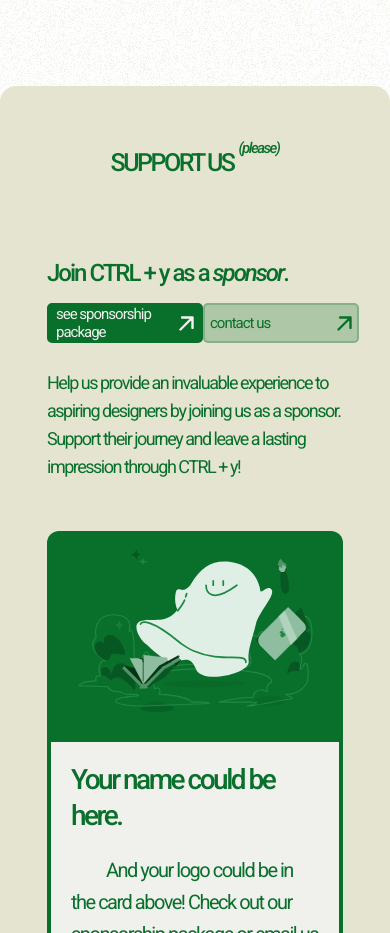
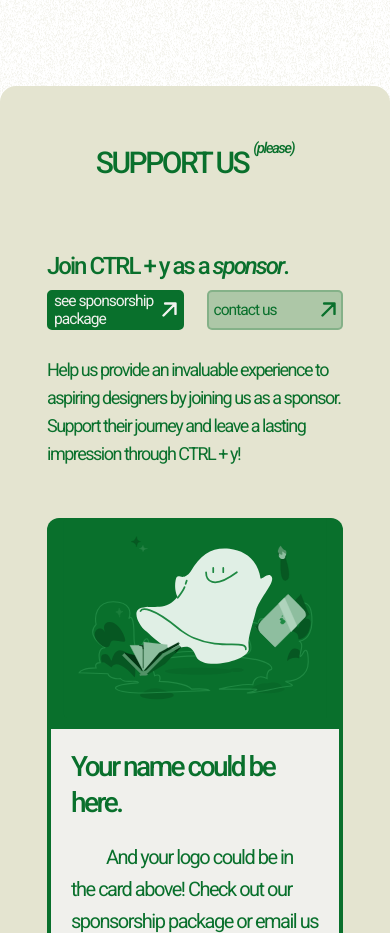
Before and after one commit to uwctrl-y/uwctrly, a Vue app: page / in a window 390 px wide. Shown: the part 4400-5333 px from the top of the page. Built offline with nearby package versions, Linux system fonts and the light colour scheme.

Commit message:
formatting issues on the sponsors section

```diff
--- a/src/views/Sponsors.vue
+++ b/src/views/Sponsors.vue
@@ -117,7 +117,7 @@ export default {
   font-size: 84px;
   font-style: normal;
   font-weight: 500;
-  line-height: 90px;
+  line-height: 1.1em;
   letter-spacing: -4.2px;
   width: 30%;
 }
@@ -126,7 +126,7 @@ export default {
   font-size: 84px;
   font-style: italic;
   font-weight: 500;
-  line-height: 90px;
+  line-height: 1.1em;
   letter-spacing: -4.2px;
 }
 
@@ -147,6 +147,7 @@ export default {
   flex: 1 0 0;
   border-radius: 5px;
   height: 80px;
+  padding: 16px 24px;
 }
 
 a {
@@ -154,7 +155,7 @@ a {
 }
 
 .button-top {
-  border: 4px solid #09702C;
+  border: 2px solid #09702C;
   background: #09702C;
   color: #F0F0EC;
   margin-bottom: 16px;
@@ -299,7 +300,6 @@ a {
   .heading,
   .heading>i {
     font-size: 60px;
-    line-height: 70px;
   }
 
   .sponsor-box-one> :nth-child(2) {
@@ -387,7 +387,6 @@ a {
   .heading,
   .heading>i {
     font-size: 50px;
-    line-height: 60px;
     width: 100%;
   }
 
@@ -509,7 +508,6 @@ a {
   .heading>i {
     font-size: 24px;
     letter-spacing: -2px;
-    line-height: 40px;
   }
 
   .buttons {
@@ -568,9 +566,9 @@ a {
 
 }
 
-@media screen and (max-width: 400px) {
+@media screen and (max-width: 450px) {
   .title {
-    font-size: 25px;
+    font-size: 30px;
     line-height: 60px;
     letter-spacing: -2.5px;
   }
@@ -602,6 +600,17 @@ a {
 
 }
 
+
+@media screen and (max-width: 400px) {
+  .button-top, .button-bottom {
+    width: 35vw;
+  }
+
+  .buttons {
+    font-size: 4vw;
+  }
+}
+
 @media screen and (max-width: 300px) {
   .sponsors-section {
     padding: 20px;
@@ -627,4 +636,7 @@ a {
     height: 150px;
   }
 
-}</style>
+}
+
+
+</style>
```
